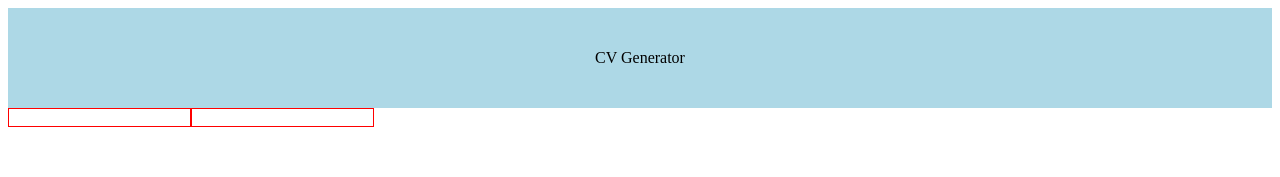
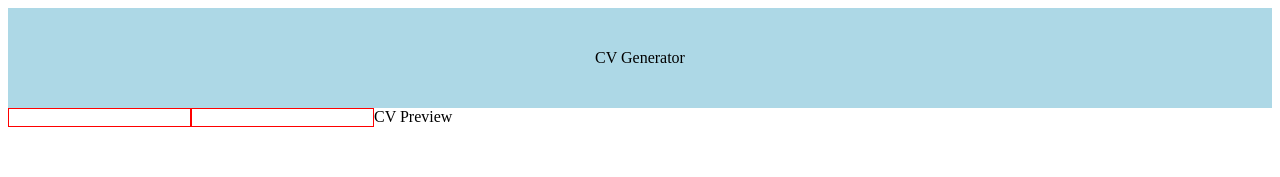
Before and after one commit to michaperki/cv-project, a React (Create React App) app in the folder cv-project/: page / in a window 1280 px wide. Shown: the top 177 px of the page. Built offline with nearby package versions, Linux system fonts and the light colour scheme.

Commit message:
initialize CVPreview

```diff
--- a/cv-project/src/components/CVPreview/CVPreview.js
+++ b/cv-project/src/components/CVPreview/CVPreview.js
@@ -0,0 +1,10 @@
+import React, { Component } from "react";
+import styled from "styled-components";
+
+class CVPreview extends Component {
+  render() {
+    return <>CV Preview</>;
+  }
+}
+
+export default CVPreview;
--- a/cv-project/src/components/CVPreview/index.js
+++ b/cv-project/src/components/CVPreview/index.js
@@ -0,0 +1,3 @@
+import CVPreview from './CVPreview';
+
+export default CVPreview;
--- a/cv-project/src/components/Main.js
+++ b/cv-project/src/components/Main.js
@@ -1,6 +1,7 @@
 import React, { useState } from "react";
 import emptyCV from "./Utils/EmptyCV";
 import CVForm from "./CVForm";
+import CVPreview from "./CVPreview";
 
 const Main = () => {
   const [cv, setCv] = useState(emptyCV);
@@ -19,6 +20,7 @@ const Main = () => {
   return (
     <>
       <CVForm cv={cv} onChangePersonal={handleChangePersonal} />
+      <CVPreview />
     </>
   );
 };
```
